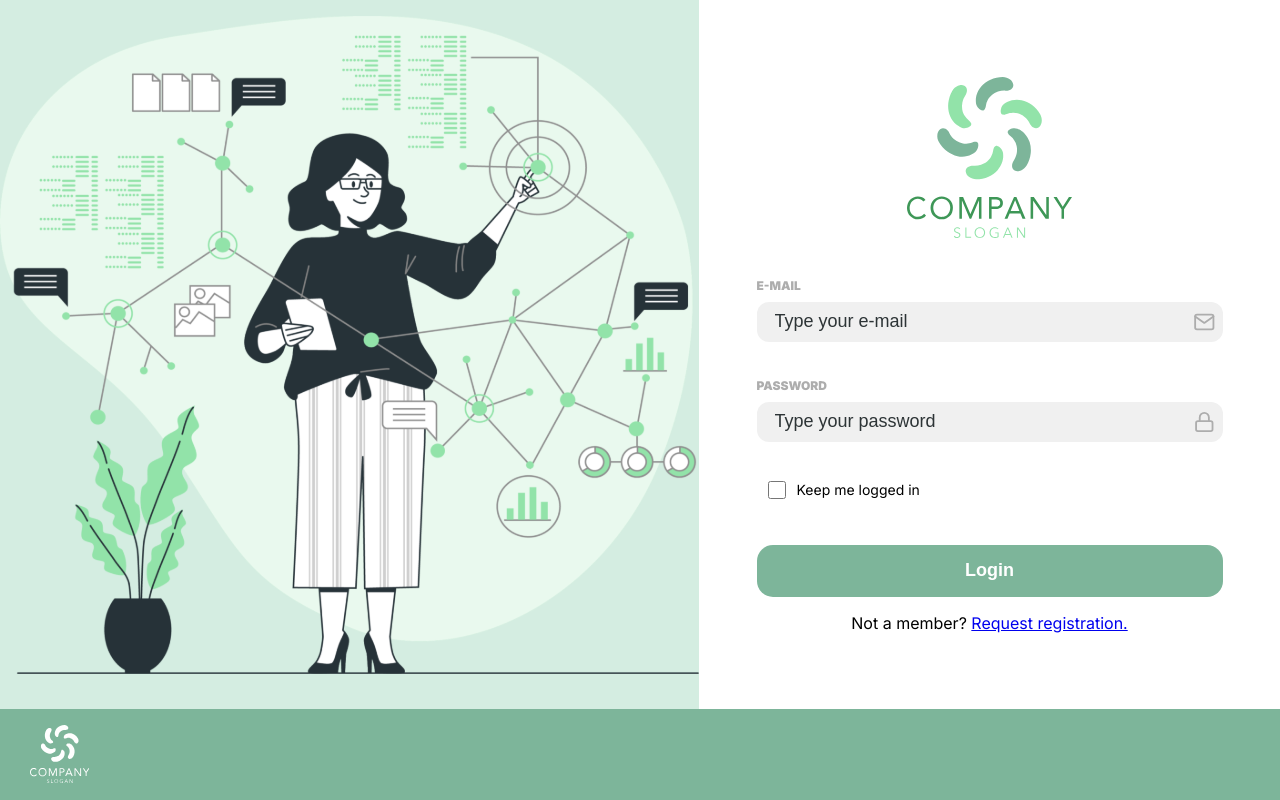
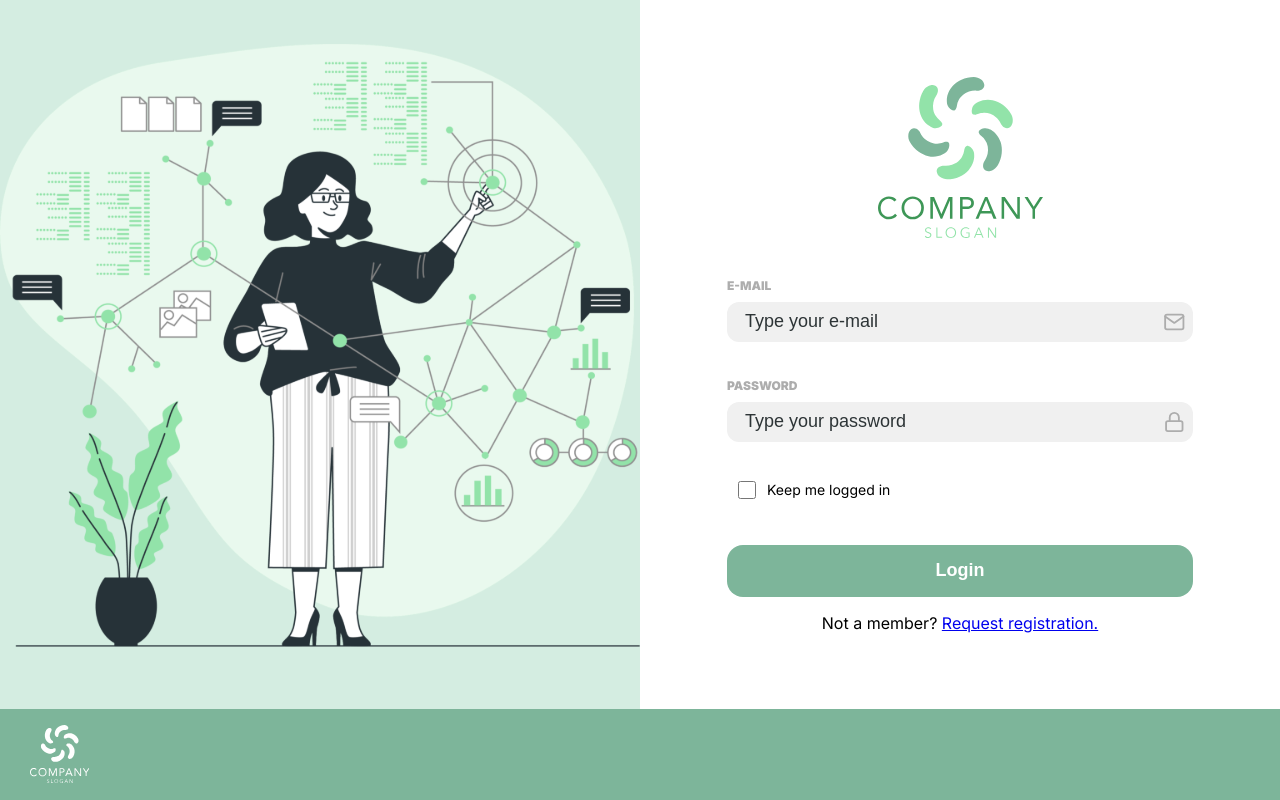
Before and after one commit to voskanvl/NEOCLAIMS, a React (Create React App) app: page /login in a window 1280 px wide. Built offline with nearby package versions, Linux system fonts and the light colour scheme.

Commit message:
style big img

```diff
--- a/src/pages/login.module.sass
+++ b/src/pages/login.module.sass
@@ -26,7 +26,6 @@ svg
     display: flex
     align-items: center
     margin-top: 28px
-    mt16
     &__input
         width: 18px
         height: 18px
@@ -56,6 +55,7 @@ svg
         background: rgba(211, 237, 225, 0.97)
         & > img
             max-width: 699px
+            width: 100%
 .footer
     background: #7DB59A
     display: flex
```
